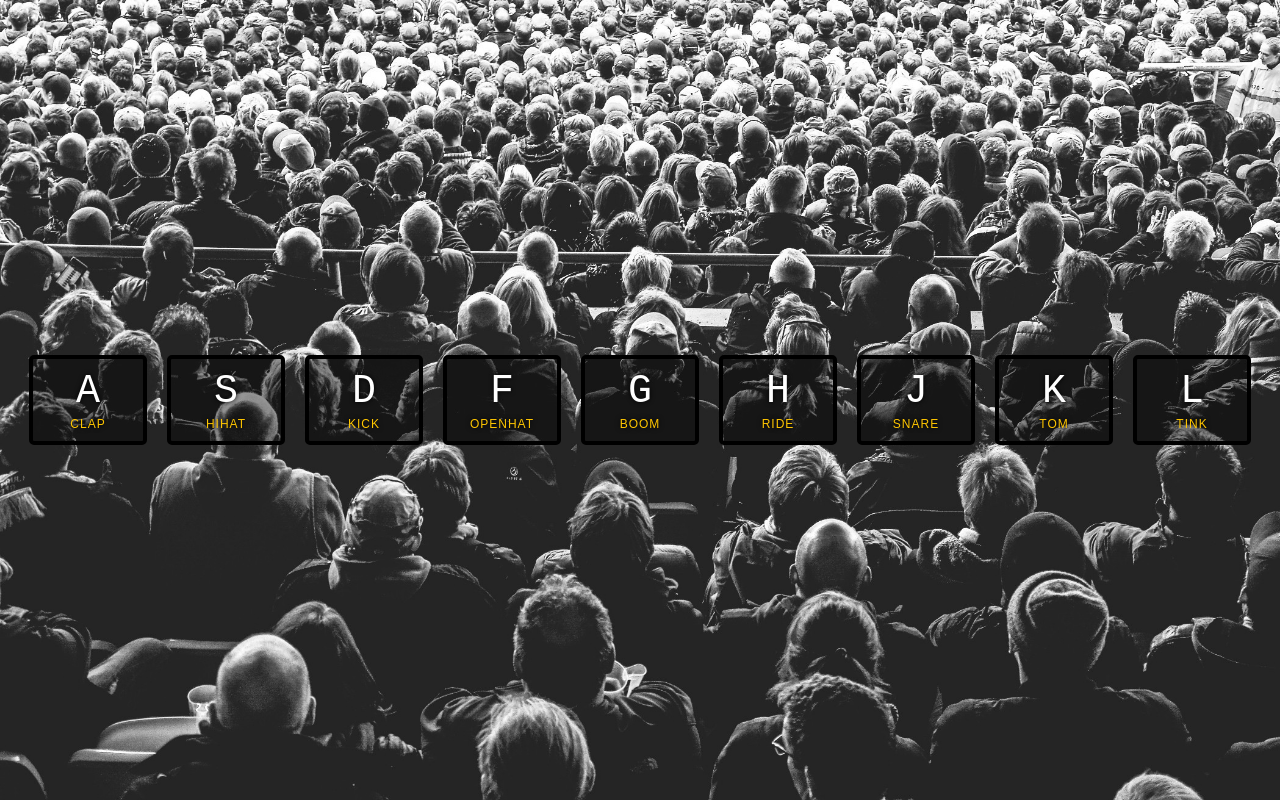
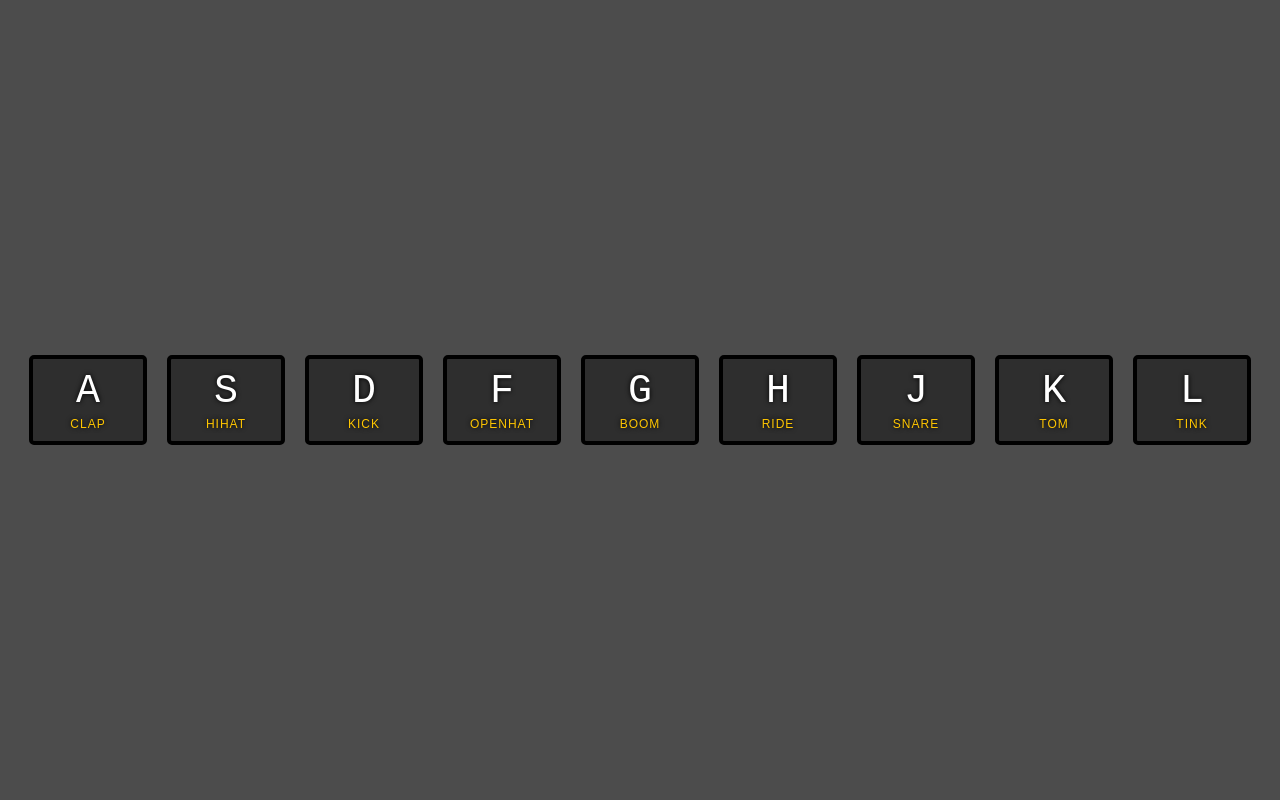
Before and after one commit to LeoEsquivel/javascript-proyects, a plain HTML site: page 01-drummerKit/index.html in a window 1280 px wide. Drawn offline with Linux system fonts and the light colour scheme.

Commit message:
Drummer background changed

```diff
--- a/01-drummerKit/styles/style.css
+++ b/01-drummerKit/styles/style.css
@@ -1,6 +1,7 @@
 html {
     font-size: 10px;
-    background: url('../static/imgs/background.jpg') bottom center;
+    background: rgb(76, 76, 76);
+    /* background: url('../static/imgs/background.jpg') bottom center; */
     background-size: cover;
 }
 
```
